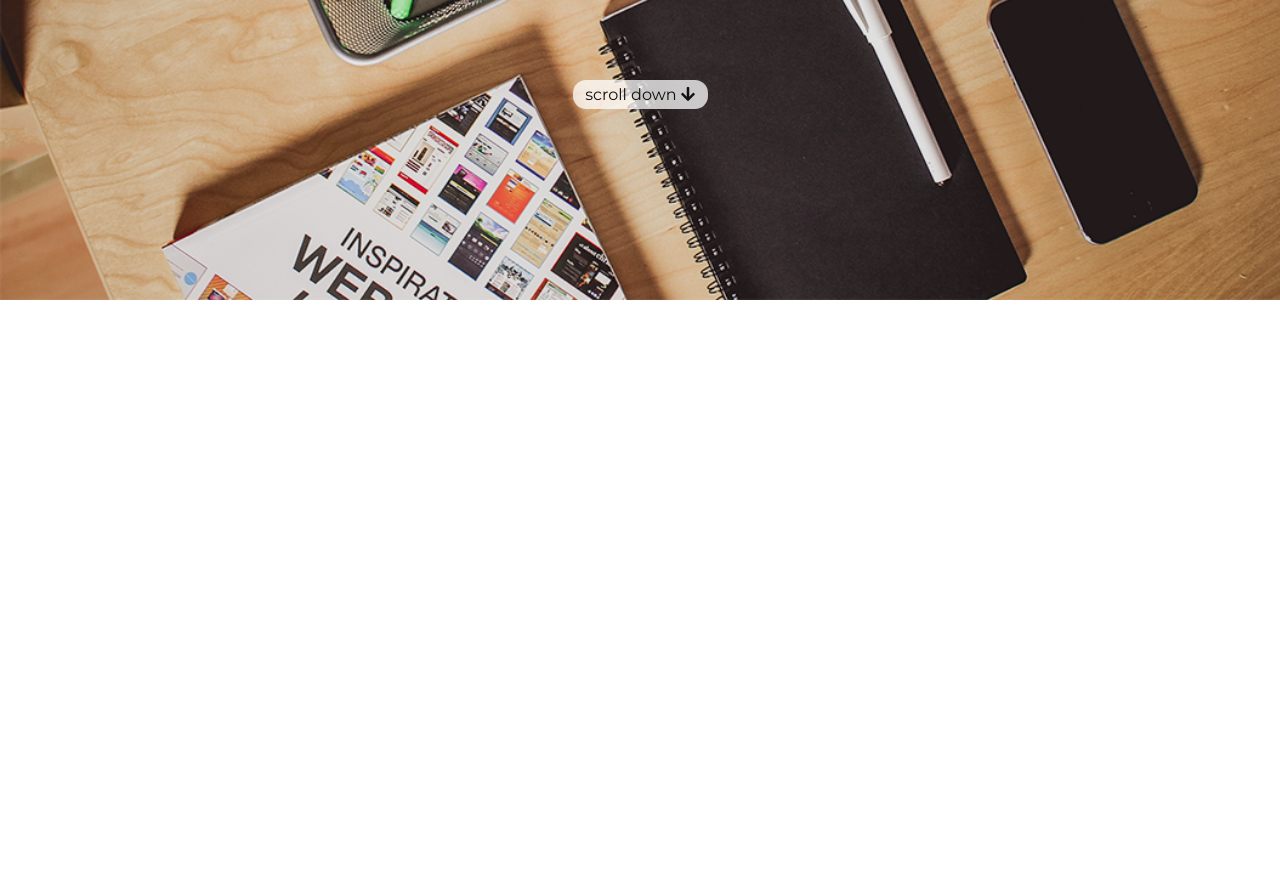
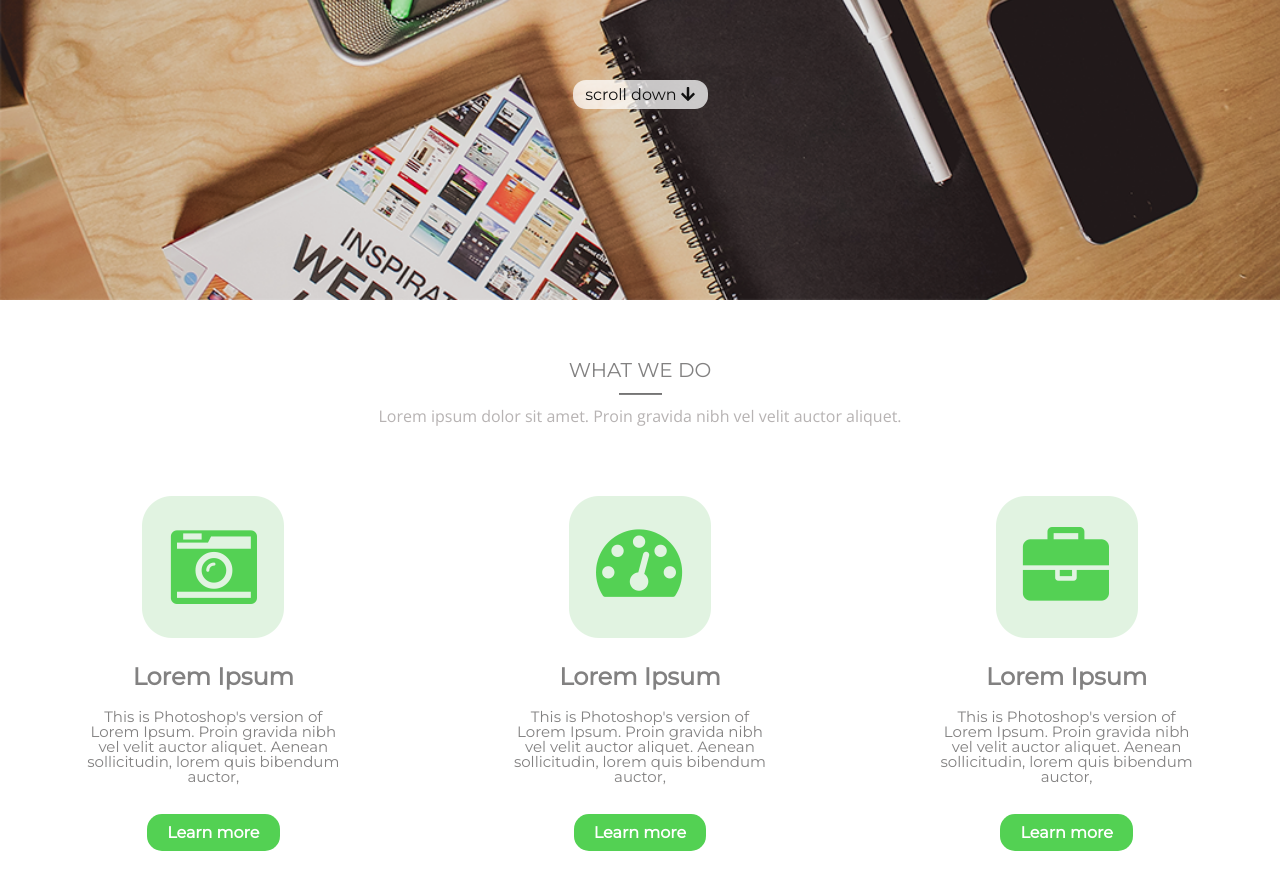
Before and after one commit to rifat-H/switch-bootstrap, a website built with Parcel: page src/index.html in a window 1280 px wide. Shown: the part 500-1390 px from the top of the page. Before the commit the page ends 800 px from the top, so only its background shows below. Built offline with nearby package versions, Linux system fonts and the light colour scheme.

Commit message:
services done

```diff
--- a/src/index.html
+++ b/src/index.html
@@ -81,7 +81,71 @@
     <!-- header end -->
 
     <!-- services start -->
-    <section class="services"></section>
+    <section class="services">
+        <div class="container-fluid">
+            <div class="services-head">
+                <h1 class="hed">WHAT WE DO</h1>
+                <hr class="hed-hr">
+                <p class="hed-2">Lorem ipsum dolor sit amet. Proin gravida nibh vel velit auctor aliquet.</p>
+            </div>
+            <div class="row">
+                <!-- one item start -->
+                <div class="col-md-4">
+                    <div class="services-content">
+                        <img src="images/service-1.png" class="img-fluid" alt="services">
+                        <h3>Lorem Ipsum</h3>
+                        <div class="row">
+                            <div class="col-md-8 offset-md-2">
+                                <p>This is Photoshop's version of Lorem Ipsum. Proin gravida nibh vel velit auctor
+                                    aliquet.
+                                    Aenean
+                                    sollicitudin, lorem quis bibendum auctor,
+                                </p>
+                            </div>
+                        </div>
+                        <button>Learn more</button>
+                    </div>
+                </div>
+                <!-- one item end -->
+                <!-- one item start -->
+                <div class="col-md-4">
+                    <div class="services-content">
+                        <img src="images/service-2.png" class="img-fluid" alt="services">
+                        <h3>Lorem Ipsum</h3>
+                        <div class="row">
+                            <div class="col-md-8 offset-md-2">
+                                <p>This is Photoshop's version of Lorem Ipsum. Proin gravida nibh vel velit auctor
+                                    aliquet.
+                                    Aenean
+                                    sollicitudin, lorem quis bibendum auctor,
+                                </p>
+                            </div>
+                        </div>
+                        <button>Learn more</button>
+                    </div>
+                </div>
+                <!-- one item end -->
+                <!-- one item start -->
+                <div class="col-md-4">
+                    <div class="services-content">
+                        <img src="images/service-3.png" class="img-fluid" alt="services">
+                        <h3>Lorem Ipsum</h3>
+                        <div class="row">
+                            <div class="col-md-8 offset-md-2">
+                                <p>This is Photoshop's version of Lorem Ipsum. Proin gravida nibh vel velit auctor
+                                    aliquet.
+                                    Aenean
+                                    sollicitudin, lorem quis bibendum auctor,
+                                </p>
+                            </div>
+                        </div>
+                        <button>Learn more</button>
+                    </div>
+                </div>
+                <!-- one item end -->
+            </div>
+        </div>
+    </section>
     <!-- services end -->
 
     <!-- portfolio start -->
--- a/src/scss/_style.scss
+++ b/src/scss/_style.scss
@@ -16,7 +16,6 @@ body {
 
 .hed {
     font-size: 20px;
-    color: #207b20;
     font-weight: 300;
 }
 
@@ -24,13 +23,11 @@ body {
     font-size: 16px;
     font-family: $sans;
     font-weight: 300;
-    text-align: center;
 }
 
 .hed-hr {
     width: 43px;
-    height: 2px;
-    background-color: #818181;
+    height: 1px;
 }
 
 // common css end
@@ -100,7 +97,7 @@ header {
             color: #ffffff;
             transition: all linear .3s;
 
-            &:hover{
+            &:hover {
                 background-color: $grey1;
             }
 
@@ -120,7 +117,7 @@ header {
             transition: all linear .3s;
 
 
-            &:hover{
+            &:hover {
                 background-color: #53d153;
                 color: #ffffff;
             }
@@ -133,7 +130,59 @@ header {
 // header end
 
 // <!-- services start -->
-.services {}
+.services {
+    padding: 60px 0;
+    text-align: center;
+
+    .services-head {
+        h1 {
+            color: $grey2;
+        }
+
+        hr {
+            margin: 13px auto;
+            background-color: $grey2;
+
+        }
+
+        p {
+            color: $grey1;
+
+        }
+    }
+
+    .services-content {
+        margin-top: 72px;
+
+        img {}
+
+        h3 {
+            margin-top: 27px;
+            margin-bottom: 20px;
+            font-size: 24px;
+            color: $grey2;
+            font-weight: bold;
+        }
+
+        p {
+            margin-bottom: 30px;
+            font-size: 15px;
+            color: $grey2;
+            font-weight: 300;
+            text-align: center;
+        }
+
+        button {
+            padding: 9px 20px;
+            border-radius: 15px;
+            background-color: #53d153;
+            font-size: 16px;
+            color: #ffffff;
+            font-weight: bold;
+        }
+    }
+
+}
 
 //<!-- services end -->
 
```
